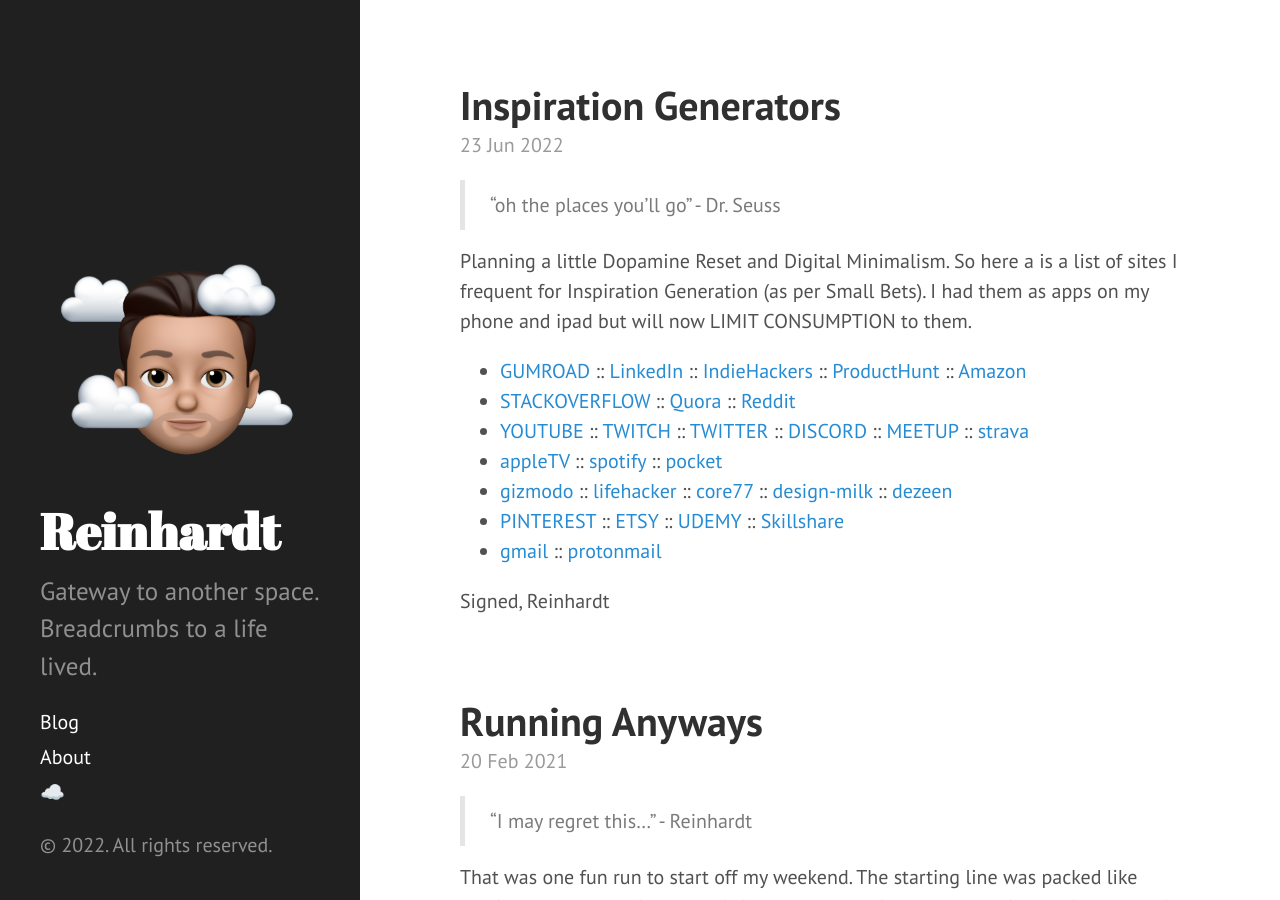
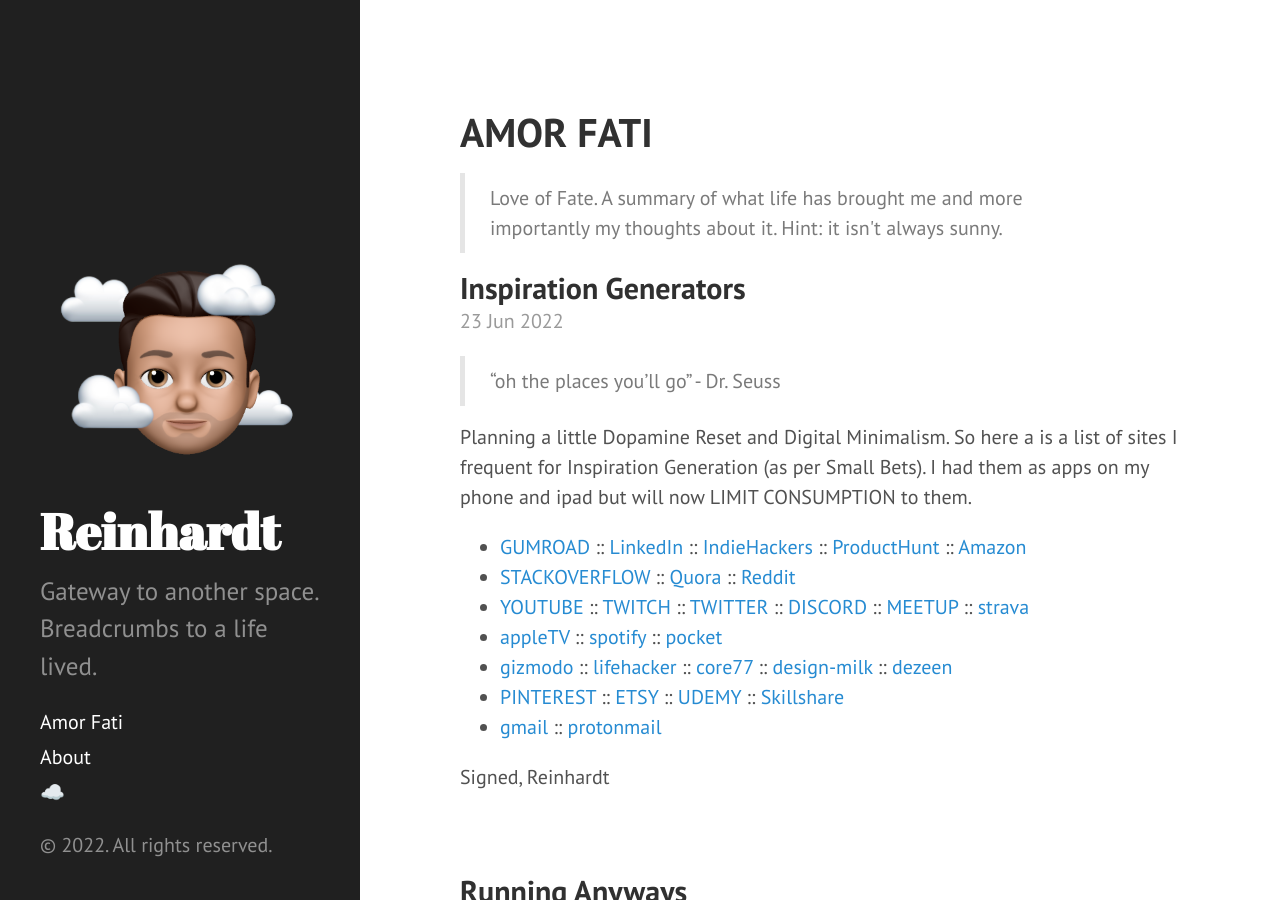
Before and after one commit to reinhardt021/reinhardt021.github.io, a Jekyll site: the page built from index.html, in a window 1280 px wide and 900 px high. Built offline with Jekyll 4.4.1, drawn with Linux system fonts in a browser that asks for light colours; the list of posts is cut into pages by our own code.

Commit message:
changed main blog page to Amor Fati as a reminder to myself

```diff
--- a/_includes/sidebar.html
+++ b/_includes/sidebar.html
@@ -12,7 +12,7 @@
     </div>
 
     <nav class="sidebar-nav">
-      <a class="sidebar-nav-item{% if page.url == site.baseurl %} active{% endif %}" href="{{ site.baseurl }}/">Blog</a>
+      <a class="sidebar-nav-item{% if page.url == site.baseurl %} active{% endif %}" href="{{ site.baseurl }}/">Amor Fati</a>
 
       {% comment %}
         The code below dynamically generates a sidebar nav of pages with
--- a/index.html
+++ b/index.html
@@ -3,14 +3,21 @@
 title: Home
 ---
 
+<h1>AMOR FATI</h1>
+<blockquote>
+    Love of Fate.
+    A summary of what life has brought me and more importantly my thoughts about it.
+    Hint: it isn't always sunny.
+</blockquote>
+
 <div class="posts">
   {% for post in paginator.posts %}
   <div class="post">
-    <h1 class="post-title">
+    <h2 class="post-title">
       <a href="{{ post.url }}">
         {{ post.title }}
       </a>
-    </h1>
+    </h2>
 
     <span class="post-date">{{ post.date | date_to_string }}</span>
 
```
